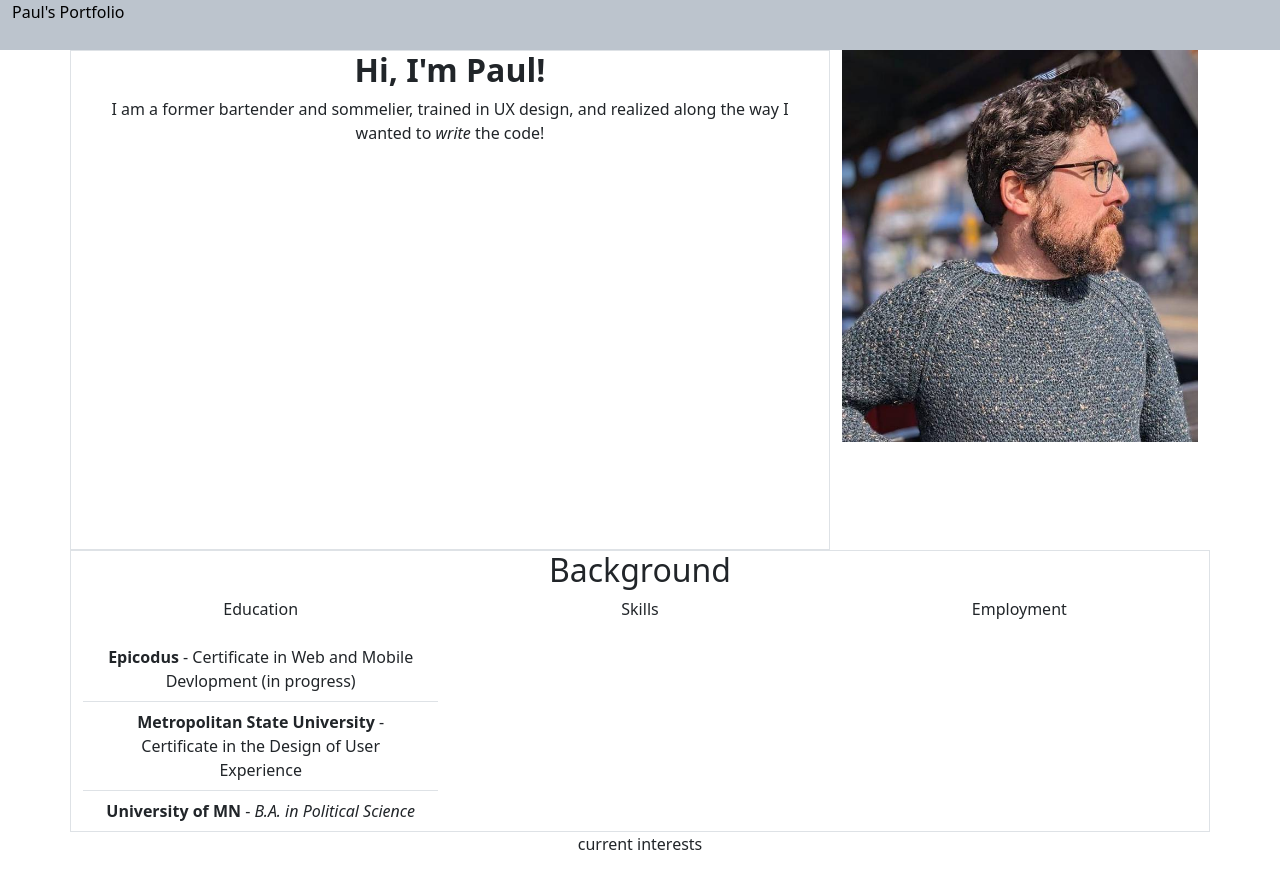
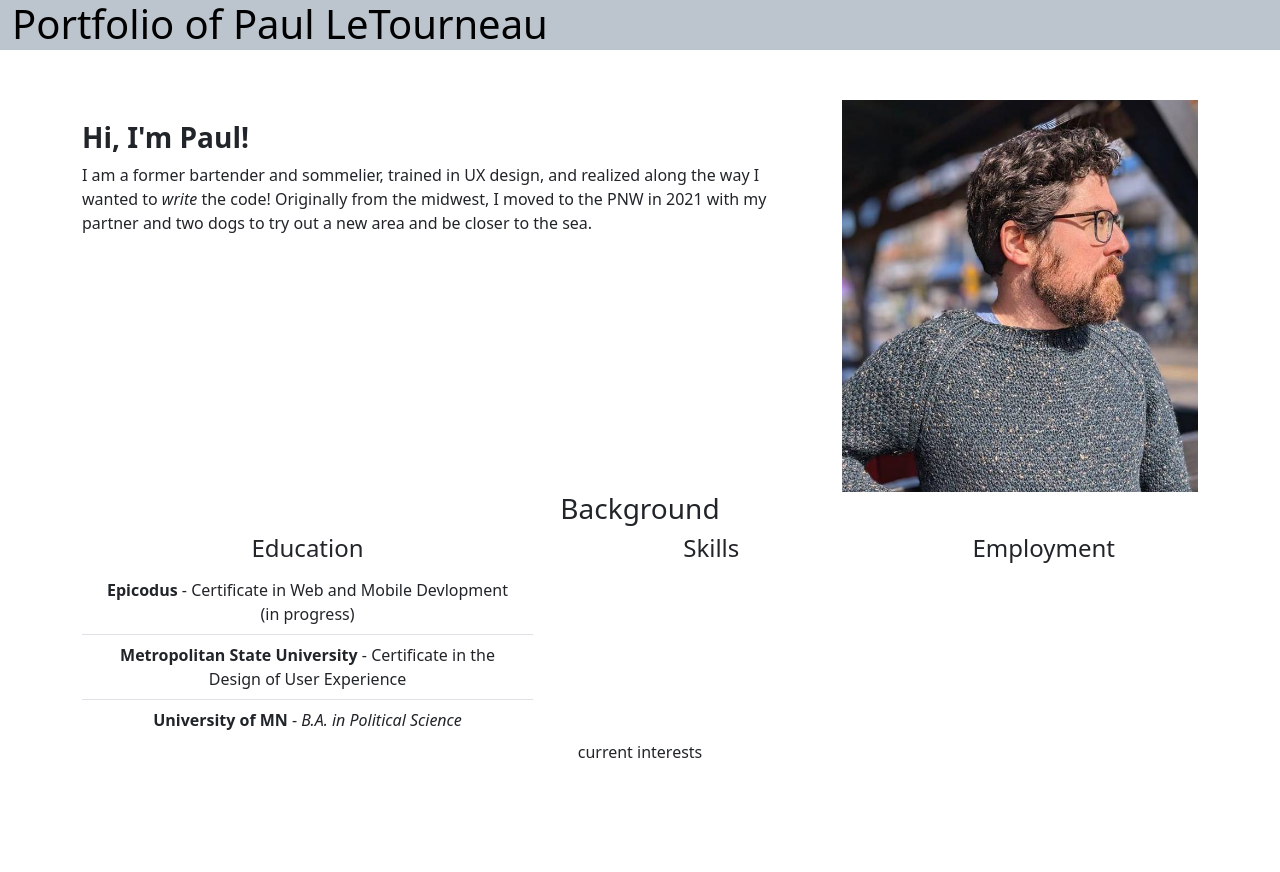
Before and after one commit to pletourneau/portfolio, a plain HTML site: page index.html in a window 1280 px wide. After the commit the page ends 800 px from the top, so only its background shows below. Drawn offline with nearby package versions, Linux system fonts and the light colour scheme.

Commit message:
lunch commit WIP

```diff
--- a/css/styles.css
+++ b/css/styles.css
@@ -1,4 +1,11 @@
 
 
-
+#paul {
+    max-width: 100%;
+    height: auto;
+    margin-top: 50px;
 }
+#boxone {
+    margin:auto;
+    text-align: left;
+}
--- a/index.html
+++ b/index.html
@@ -9,26 +9,27 @@
 </head>
 <body>
     <div style= "height: 50px; background-color: rgb(188, 196, 205)" class="container-fluid text-black">
-        Paul's Portfolio
+        <h1>Portfolio of Paul LeTourneau</h1>
+
     </div>
     <div class="container text-center">
         <div class="row">
-          <div style="height:500px" class="col-8 border">
+          <div id="boxone" style="height:300px" class="col-8">
             <div>
-                <h2><strong>Hi, I'm Paul!</strong></h2>
-                <p>I am a former bartender and sommelier, trained in UX design, and realized along the way I wanted to <em>write</em> the code! </p>
+                <h3><strong>Hi, I'm Paul!</strong></h3>
+                <p>I am a former bartender and sommelier, trained in UX design, and realized along the way I wanted to <em>write</em> the code! Originally from the midwest, I moved to the PNW in 2021 with my partner and two dogs to try out a new area and be closer to the sea. </p>
             </div>
           </div>
           <div class="col">
-            <img id="ppic" class="img-fluid" src="paul.jpg" alt="a photo of a man wearing a custom knit sweater outside on a sunny day">
+            <img id="paul" class="img" src="paul.jpg" alt="a photo of a man wearing a custom knit sweater outside on a sunny day">
           </div>
         </div>
         <div class="row">
-            <div class="col border">
-                <h2>Background</h2>
+            <div class="col">
+                <h3>Background</h3>
               <div class="row">
-                <div class="col">
-                    <p>Education</p>
+                <div class="col-5">
+                    <h4>Education</h4>
                     <ul class="list-group list-group-flush">
                         <li class="list-group-item"><strong>Epicodus</strong> - Certificate in Web and Mobile Devlopment (in progress) </li>
                         <li class="list-group-item"><strong>Metropolitan State University</strong> - Certificate in the Design of User Experience</li>
@@ -36,10 +37,11 @@
                     </ul>
                 </div>
                 <div class="col">
-                    <p>Skills</p>
+                    <h4>Skills</h4>
                 </div>
                 <div class="col">
-                    <p>Employment</p>
+                    <h4>Employment</h4>
+
                 </div>
               </div>
             </div>
```
